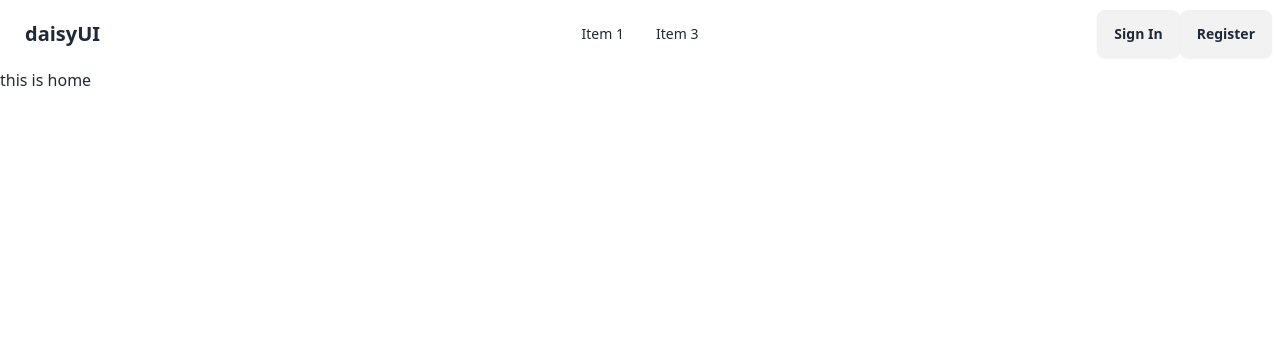
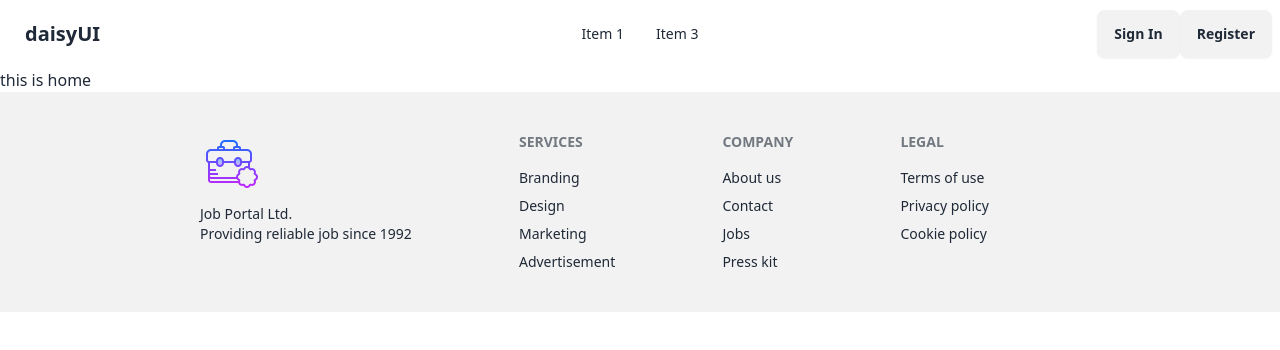
Before and after one commit to Dip-Barua/Job-Portal-Client, a React (Vite) app: page / in a window 1280 px wide. Shown: the top 350 px of the page. Built offline with nearby package versions, Linux system fonts and the light colour scheme; no server answers.

Commit message:
Added : Footer section Added with markup update

```diff
--- a/src/layout/MainLayout.jsx
+++ b/src/layout/MainLayout.jsx
@@ -1,11 +1,13 @@
 import { Outlet } from "react-router-dom";
 import NavBar from "../pages/shared/NavBar";
+import Footer from "../pages/shared/Footer";
 
 const MainLayout = () => {
     return (
-        <div className="max-w-7xl mx-auto">
+        <div className="">
             <NavBar></NavBar>
             <Outlet></Outlet>
+            <Footer></Footer>
         </div>
     );
 };
--- /dev/null
+++ b/src/pages/shared/Footer.jsx
@@ -0,0 +1,42 @@
+import logo from "../../assets/jobs-logo.png"
+
+const Footer = () => {
+    return (
+ <div>
+           <div className='bg-base-200'>
+            <footer className="footer bg-base-200 text-base-content p-10 w-9/12 mx-auto">
+  <aside>
+ <img src={logo} alt="" />
+    <p>
+      Job Portal Ltd.
+      <br />
+      Providing reliable job since 1992
+    </p>
+  </aside>
+  <nav>
+    <h6 className="footer-title">Services</h6>
+    <a className="link link-hover">Branding</a>
+    <a className="link link-hover">Design</a>
+    <a className="link link-hover">Marketing</a>
+    <a className="link link-hover">Advertisement</a>
+  </nav>
+  <nav>
+    <h6 className="footer-title">Company</h6>
+    <a className="link link-hover">About us</a>
+    <a className="link link-hover">Contact</a>
+    <a className="link link-hover">Jobs</a>
+    <a className="link link-hover">Press kit</a>
+  </nav>
+  <nav>
+    <h6 className="footer-title">Legal</h6>
+    <a className="link link-hover">Terms of use</a>
+    <a className="link link-hover">Privacy policy</a>
+    <a className="link link-hover">Cookie policy</a>
+  </nav>
+</footer>
+        </div>
+ </div>
+    );
+};
+
+export default Footer;
```
